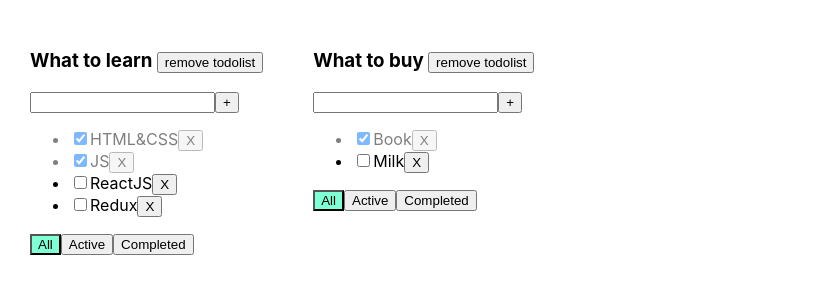
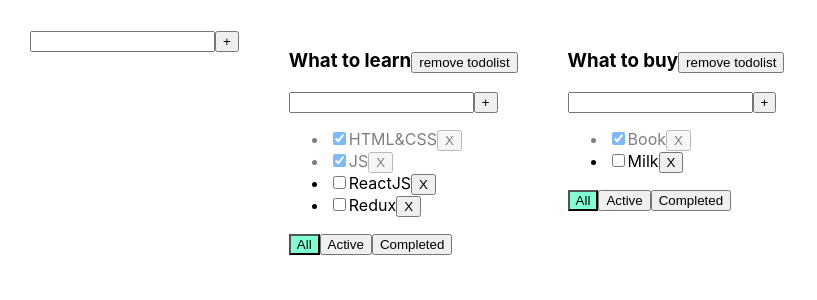
Before and after one commit to allexmorozovv/todolist-main, a React (Create React App) app: page / in a window 1280 px wide. Shown: the top 300 px of the page, without its empty margins (0-817 px from the left). Built offline with nearby package versions, Linux system fonts and the light colour scheme.

Commit message:
add function for create new todolist

```diff
--- /dev/null
+++ b/src/AddItemForm.tsx
@@ -0,0 +1,39 @@
+import React, {ChangeEvent, KeyboardEvent, useState} from "react";
+
+export type AddItemFormPropsType = {
+    addItem: (title: string) => void
+
+}
+export const AddItemForm: React.FC<AddItemFormPropsType> = (props) => {
+    const [newTaskTitle, setNewTaskTitle] = useState("")
+    const [error, setError] = useState<null | string>(null)
+    const onNewTaskChangeHandler = (e: ChangeEvent<HTMLInputElement>) => {
+        setNewTaskTitle(e.currentTarget.value)
+    }
+    const onKeyDownHandler = (e: KeyboardEvent<HTMLElement>) => {
+        setError(null)
+        if (e.key === "Enter") {
+            addTask()
+        }
+    }
+    const addTask = () => {
+        debugger
+        if (newTaskTitle.trim() !== "") {
+            props.addItem(newTaskTitle.trim());
+            setNewTaskTitle("")
+        } else {
+            setError("Field is required")
+        }
+
+    }
+
+    return <div>
+        <input value={newTaskTitle}
+               onChange={onNewTaskChangeHandler}
+               onKeyDown={onKeyDownHandler}
+               className={error ? "error" : ""}/>
+        <button onClick={addTask}>+</button>
+        {error && <div className={"error-message"}>{error}</div>}
+    </div>
+
+}
--- a/src/App.tsx
+++ b/src/App.tsx
@@ -2,6 +2,7 @@ import React, {useState} from 'react';
 import './App.css';
 import {TasksType, Todolist} from "./Todolist";
 import {v1} from "uuid";
+import {AddItemForm} from "./AddItemForm";
 
 export type FilterValuesType = 'all' | 'active' | 'completed'
 export type TodolistsType = {
@@ -73,9 +74,16 @@ function App() {
         setTasks({...tasks})
     }
 
+    const addTodolist = (title: string) => {
+        let todolist: TodolistsType = {id: v1(), filter: 'all', title: title}
+        setTodolists([todolist, ...todolists])
+        setTasks({...tasks, [todolist.id]: []})
+    }
+
 
     return (
         <div className="App">
+            <AddItemForm addItem={addTodolist}/>
             {
                 todolists.map(tl => {
                     let taskForTodolist = tasks[tl.id]
--- a/src/Todolist.tsx
+++ b/src/Todolist.tsx
@@ -1,5 +1,6 @@
-import React, {KeyboardEvent, ChangeEvent, useState} from "react";
+import React, {ChangeEvent} from "react";
 import {FilterValuesType} from "./App";
+import {AddItemForm} from "./AddItemForm";
 
 export type TasksType = {
     id: string
@@ -15,55 +16,31 @@ export type TodolistPropsType = {
     changeTaskStatus: (taskId: string, isDone: boolean, todolistId: string) => void
     filter: FilterValuesType
     id: string
-    removeTodolist:(todolistId:string)=>void
+    removeTodolist: (todolistId: string) => void
 
 
 }
 
 export const Todolist = (props: TodolistPropsType) => {
-    const [newTaskTitle, setNewTaskTitle] = useState("")
-    const [error, setError] = useState<null | string>(null)
 
-
-    const onNewTaskChangeHandler = (e: ChangeEvent<HTMLInputElement>) => {
-        setNewTaskTitle(e.currentTarget.value)
-    }
-    const onKeyDownHandler = (e: KeyboardEvent<HTMLElement>) => {
-        setError(null)
-        if (e.key === "Enter") {
-            addTask()
-        }
-    }
-    const addTask = () => {
-        if (newTaskTitle.trim() !== "") {
-            props.addTask(newTaskTitle.trim(), props.id);
-            setNewTaskTitle("")
-        } else {
-            setError("Field is required")
-        }
-
-    }
     const removeTodolistHandler = () => {
-       props.removeTodolist(props.id)
+        props.removeTodolist(props.id)
     }
 
     // const mainChangeFilterHandler = (filterValue: FilterValuesType,tlID:string) => {
     //     props.changeFilter(filterValue,tlID)
     // }
 
-
+    const addTask = (title: string) => {
+        props.addTask(title, props.id)
+    }
     return (
         <div>
-            <h3>{props.title} <button onClick={removeTodolistHandler}>remove todolist </button></h3>
+            <h3>{props.title}
+                <button onClick={removeTodolistHandler}>remove todolist</button>
+            </h3>
 
-            <div>
-                <input value={newTaskTitle}
-                       onChange={onNewTaskChangeHandler}
-                       onKeyDown={onKeyDownHandler}
-                       className={error ? "error" : ""}/>
-                <button onClick={addTask}>+</button>
-                {error && <div className={"error-message"}>{error}</div>}
-            </div>
+            <AddItemForm addItem={addTask}/>
             <ul>
                 {
                     props.tasks.map(t => {
```
